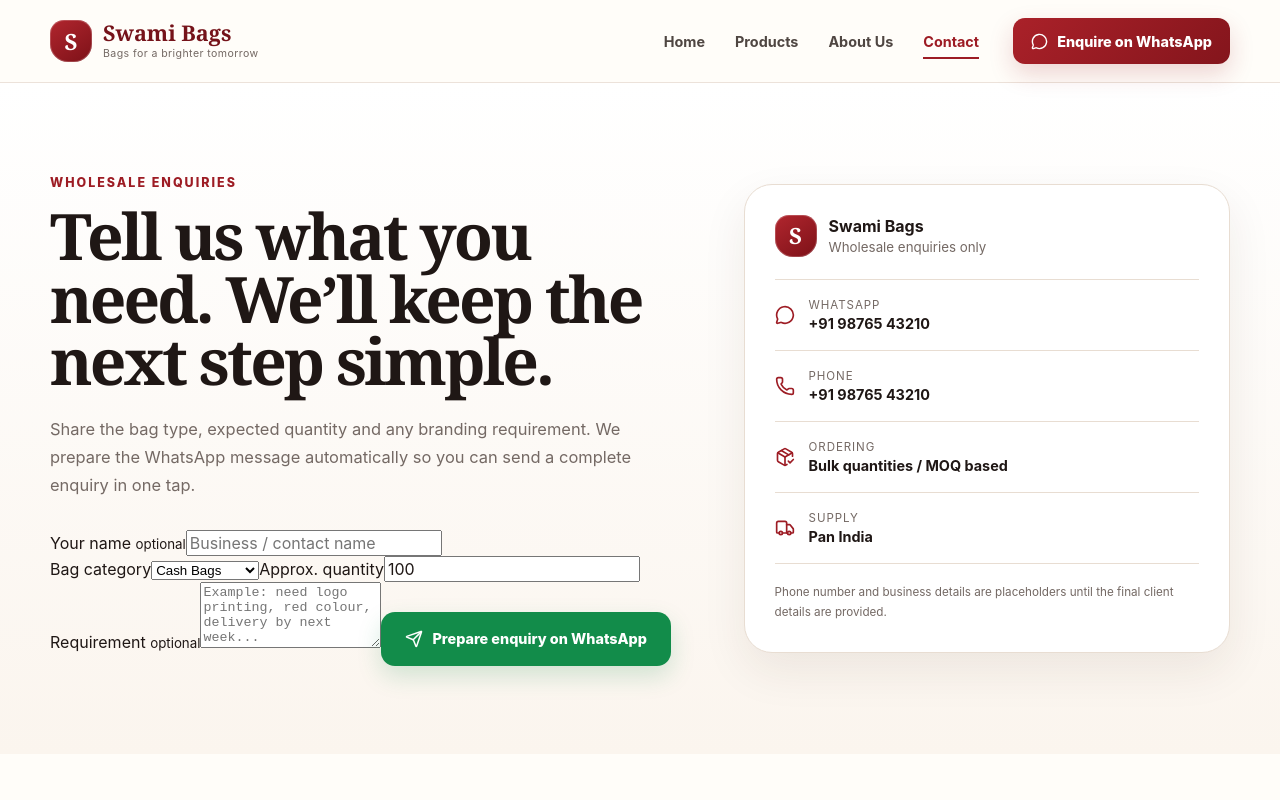
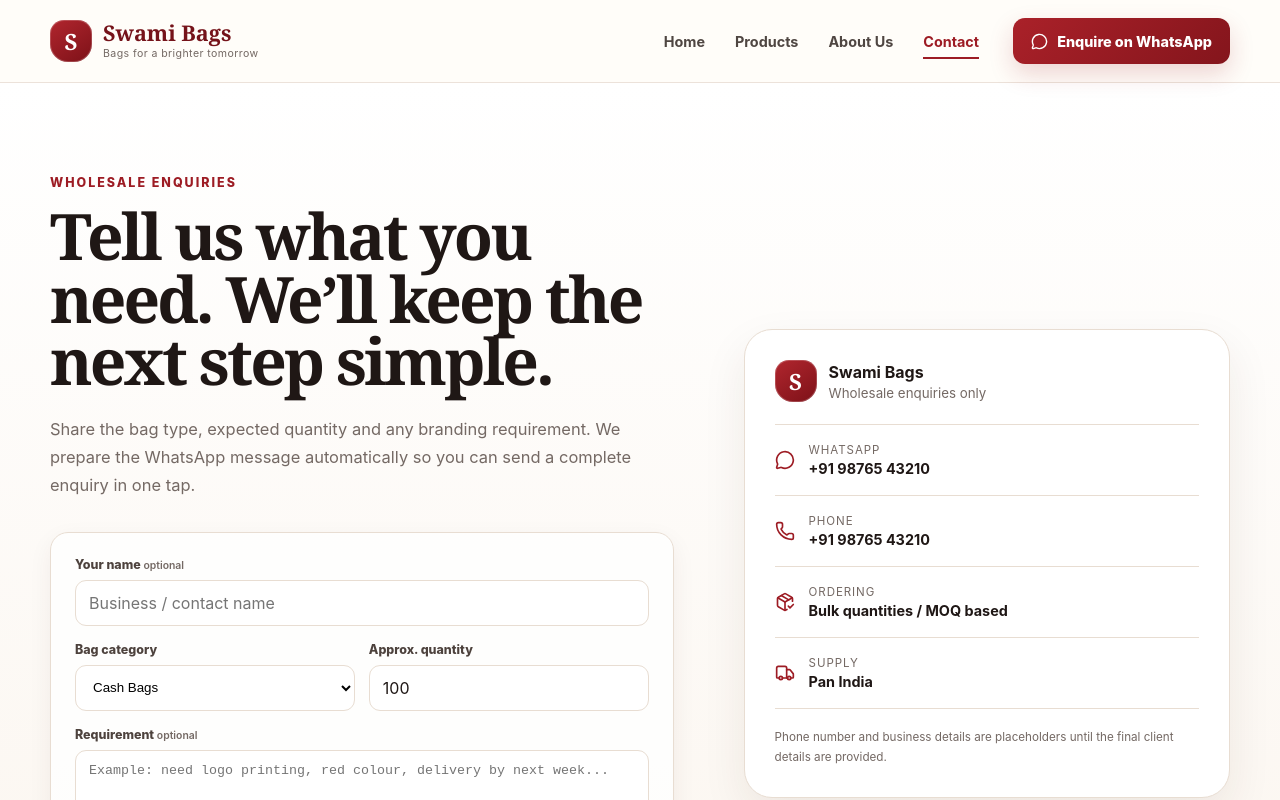
Before and after one commit to sampathkumar-co/swami-bags, a React (Vite) app: page /contact in a window 1280 px wide. Shown: the top 800 px of the page. Built offline with nearby package versions, Linux system fonts and the light colour scheme.

Commit message:
Style wholesale enquiry form

```diff
--- a/src/index.css
+++ b/src/index.css
@@ -440,3 +440,42 @@
   .quantity-enquiry { align-items: flex-start; flex-direction: column; }
   .quantity-control { width: 100%; grid-template-columns: 44px 1fr 44px; }
 }
+.enquiry-form {
+  margin-top: 32px;
+  padding: 24px;
+  border: 1px solid var(--line);
+  border-radius: var(--radius-md);
+  background: rgba(255,255,255,.82);
+  box-shadow: var(--shadow-soft);
+}
+.enquiry-form label { display: grid; gap: 8px; margin-bottom: 16px; }
+.enquiry-form label > span { font-size: .78rem; font-weight: 800; color: #4d423d; }
+.enquiry-form label small { color: var(--muted); font-weight: 600; }
+.enquiry-form input,
+.enquiry-form select,
+.enquiry-form textarea {
+  width: 100%;
+  border: 1px solid var(--line);
+  border-radius: 11px;
+  background: white;
+  outline: 0;
+  padding: 12px 13px;
+  transition: border-color .2s ease, box-shadow .2s ease;
+}
+.enquiry-form input,
+.enquiry-form select { min-height: 46px; }
+.enquiry-form textarea { resize: vertical; min-height: 108px; }
+.enquiry-form input:focus,
+.enquiry-form select:focus,
+.enquiry-form textarea:focus {
+  border-color: #c98782;
+  box-shadow: 0 0 0 3px rgba(157,28,36,.08);
+}
+.form-row { display: grid; grid-template-columns: 1fr 1fr; gap: 14px; }
+.enquiry-form .btn { margin-top: 4px; }
+
+@media (max-width: 520px) {
+  .form-row { grid-template-columns: 1fr; gap: 0; }
+  .enquiry-form { padding: 18px; }
+  .enquiry-form .btn { width: 100%; }
+}
```
